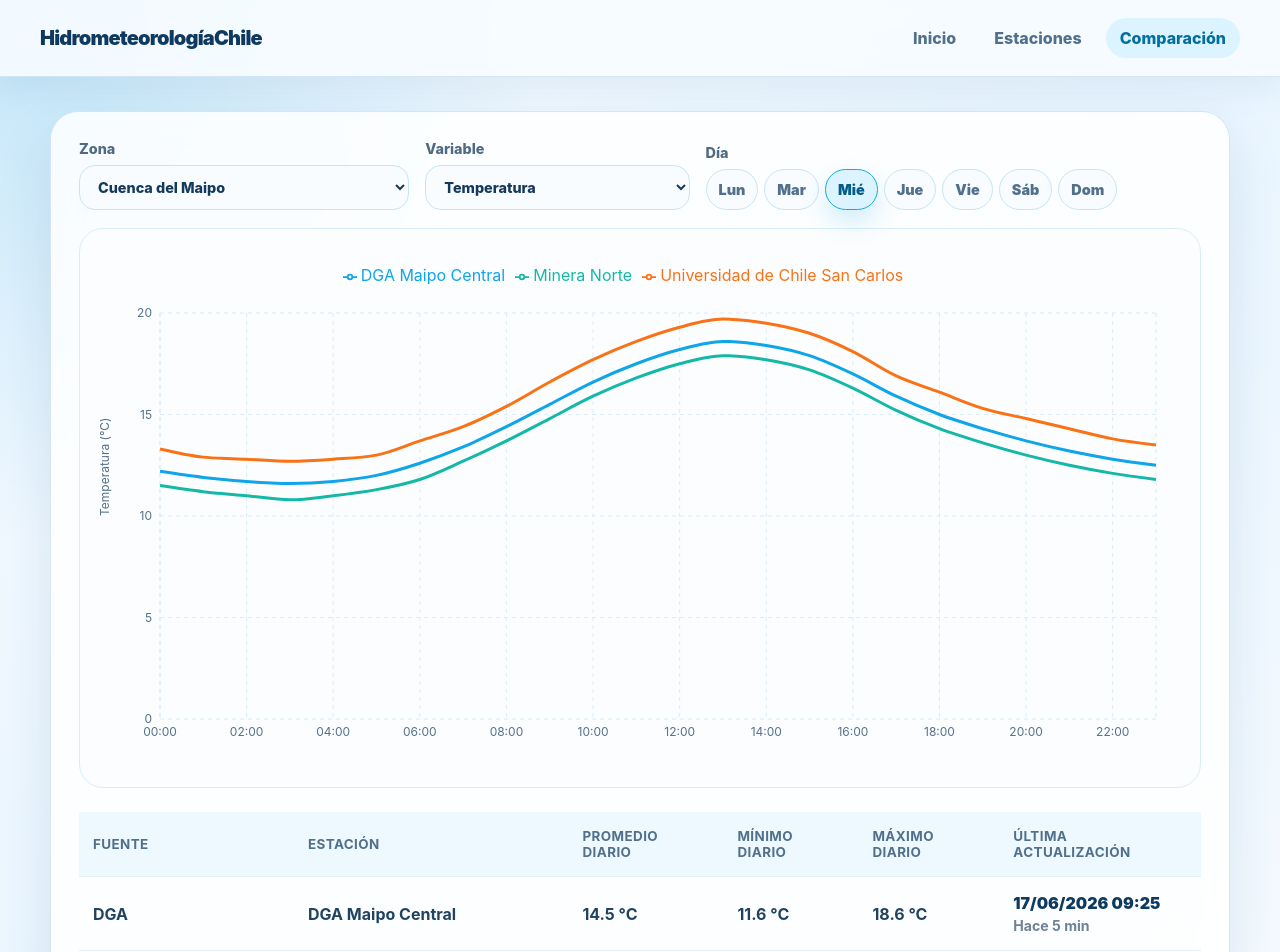
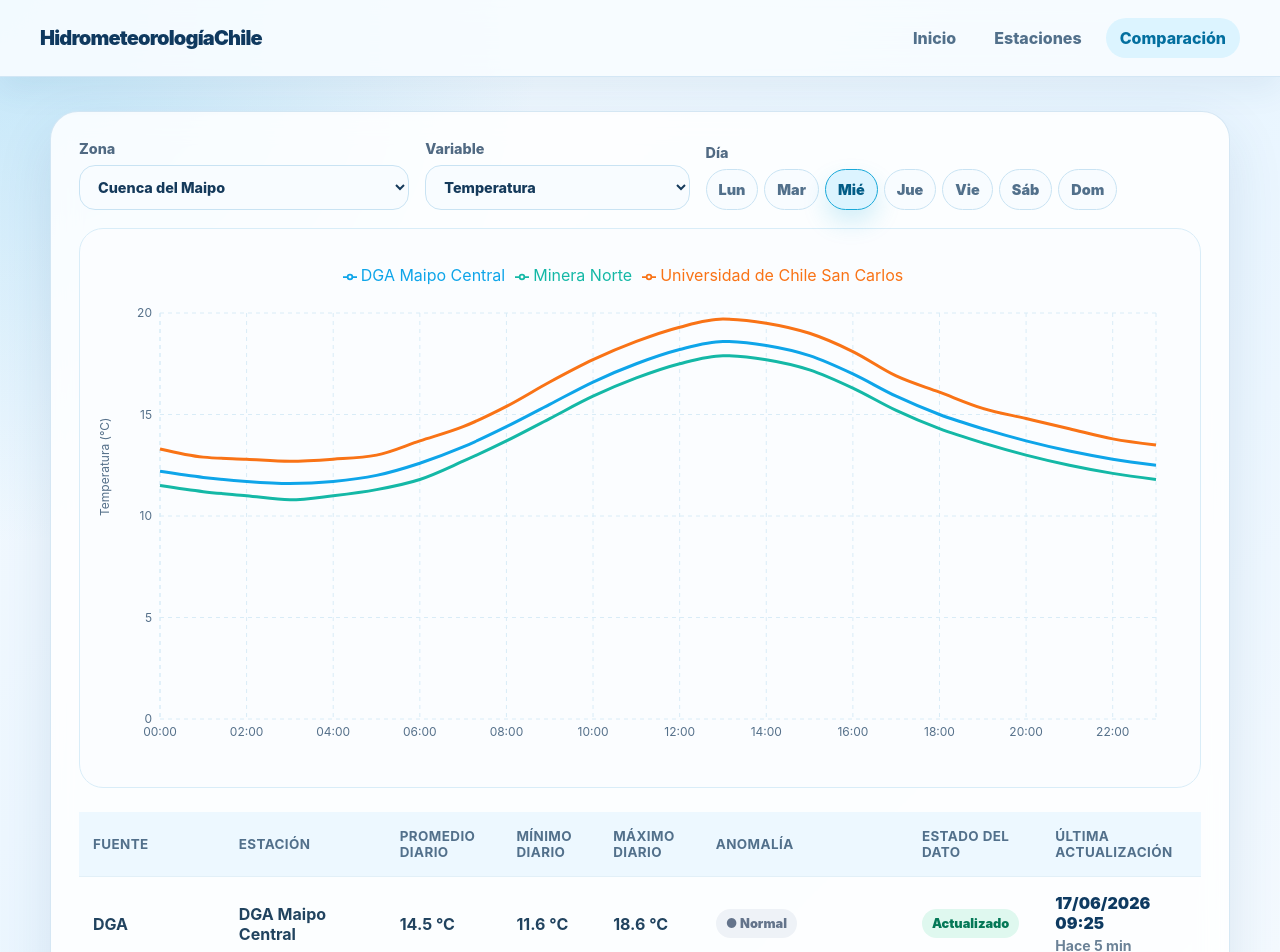
Before and after one commit to vicentekrebs/GPTI, a React (Vite) app: page /comparacion in a window 1280 px wide. Shown: the top 952 px of the page. Built offline with nearby package versions, Linux system fonts and the light colour scheme.

Commit message:
Mejora comparación hidrometeorológica

```diff
--- a/src/App.css
+++ b/src/App.css
@@ -60,7 +60,7 @@ select:focus { border-color: #18a8d8; box-shadow: 0 0 0 4px rgba(24,168,216,.14)
 .comparison-controls label, .control-group { display: grid; gap: 8px; color: #516a83; font-size: .9rem; font-weight: 850; }
 .control-group > span { display: block; }
 .table-wrapper { overflow-x: auto; margin-bottom: 24px; }
-table { width: 100%; border-collapse: collapse; min-width: 760px; }
+table { width: 100%; border-collapse: collapse; min-width: 1040px; }
 th, td { padding: 16px 14px; border-bottom: 1px solid #e2f0f8; text-align: left; }
 th { color: #52708b; background: #edf8ff; font-size: .84rem; letter-spacing: .03em; text-transform: uppercase; }
 td { color: #21435f; font-weight: 650; }
@@ -104,3 +104,10 @@ tbody tr:hover { background: #f7fcff; }
 .update-date, .update-relative { display: block; }
 .update-date { color: #0e3a61; font-weight: 900; }
 .update-relative { margin-top: 4px; color: #6b8297; font-size: .88rem; }
+.anomaly-badge, .data-status-badge { display: inline-flex; align-items: center; width: fit-content; border-radius: 999px; padding: 7px 10px; font-size: .8rem; font-weight: 900; white-space: nowrap; }
+.anomaly-badge.sobre { color: #047857; background: #e4f8ee; }
+.anomaly-badge.normal { color: #64748b; background: #eef2f7; }
+.anomaly-badge.bajo { color: #c2410c; background: #ffedd5; }
+.data-status-badge.actualizado { color: #047857; background: #dff8ef; }
+.data-status-badge.desactualizado { color: #b45309; background: #fff1cc; }
+.data-status-badge.sin-datos { color: #64748b; background: #eef2f7; }
--- a/src/data/hydroData.js
+++ b/src/data/hydroData.js
@@ -1,21 +1,22 @@
-export const variablesDisponibles = ['Temperatura', 'Precipitación', 'Caudal'];
+export const variablesDisponibles = ['Temperatura', 'Precipitación', 'Caudal', 'Nivel de Agua'];
 
 export const configuracionVariables = {
   Temperatura: { key: 'temperatura', unidad: '°C', color: '#0ea5e9' },
   Precipitación: { key: 'precipitacion', unidad: 'mm', color: '#2563eb' },
   Caudal: { key: 'caudal', unidad: 'm³/s', color: '#14b8a6' },
+  'Nivel de Agua': { key: 'nivelAgua', unidad: 'm', color: '#0891b2' },
 };
 
 export const estaciones = [
-  { id: 1, nombre: 'Maipo Central', zona: 'Cuenca del Maipo', region: 'Metropolitana', fuente: 'DGA', temperatura: 14.2, precipitacion: 4.8, caudal: 39.1, variablesMonitoreadas: ['Temperatura', 'Precipitación', 'Caudal'], ultimaActualizacion: 'Hace 5 min', ultimaActualizacionExacta: '17/06/2026 09:25', estadoDatos: 'Actualizado' },
-  { id: 2, nombre: 'Estación San Carlos', zona: 'Cuenca del Maipo', region: 'Metropolitana', fuente: 'Universidad de Chile', temperatura: 14.8, precipitacion: 5.1, caudal: 40.4, variablesMonitoreadas: ['Temperatura', 'Precipitación', 'Caudal'], ultimaActualizacion: 'Hace 8 min', ultimaActualizacionExacta: '17/06/2026 09:22', estadoDatos: 'Actualizado' },
-  { id: 3, nombre: 'Faena Norte', zona: 'Cuenca del Maipo', region: 'Metropolitana', fuente: 'Empresa privada minera', temperatura: 13.9, precipitacion: 4.3, caudal: 37.8, variablesMonitoreadas: ['Temperatura', 'Precipitación'], ultimaActualizacion: 'Hace 3 min', ultimaActualizacionExacta: '17/06/2026 09:27', estadoDatos: 'Actualizado' },
-  { id: 4, nombre: 'Río Elqui Centro', zona: 'Valle del Elqui', region: 'Coquimbo', fuente: 'DGA', temperatura: 20.2, precipitacion: 1.8, caudal: 14.7, variablesMonitoreadas: ['Temperatura', 'Precipitación', 'Caudal'], ultimaActualizacion: 'Hace 12 min', ultimaActualizacionExacta: '17/06/2026 09:18', estadoDatos: 'Actualizado' },
-  { id: 5, nombre: 'CEAZA Vicuña', zona: 'Valle del Elqui', region: 'Coquimbo', fuente: 'Centro CEAZA', temperatura: 20.6, precipitacion: 1.5, caudal: 13.9, variablesMonitoreadas: ['Temperatura', 'Precipitación'], ultimaActualizacion: 'Hace 18 min', ultimaActualizacionExacta: '17/06/2026 09:12', estadoDatos: 'Actualizado' },
-  { id: 6, nombre: 'Elqui Agrícola Norte', zona: 'Valle del Elqui', region: 'Coquimbo', fuente: 'Empresa privada agrícola', temperatura: 21.1, precipitacion: 1.2, caudal: 12.8, variablesMonitoreadas: ['Temperatura', 'Caudal'], ultimaActualizacion: 'Ayer 18:20', ultimaActualizacionExacta: '16/06/2026 18:20', estadoDatos: 'Desactualizado' },
-  { id: 7, nombre: 'Llanquihue Puerto Varas', zona: 'Lago Llanquihue', region: 'Los Lagos', fuente: 'DGA', temperatura: 11.9, precipitacion: 18.6, caudal: 78.1, variablesMonitoreadas: ['Temperatura', 'Precipitación', 'Caudal'], ultimaActualizacion: 'Hace 10 min', ultimaActualizacionExacta: '17/06/2026 09:20', estadoDatos: 'Actualizado' },
-  { id: 8, nombre: 'Universidad Austral Lago', zona: 'Lago Llanquihue', region: 'Los Lagos', fuente: 'Universidad Austral', temperatura: 12.3, precipitacion: 20.1, caudal: 81.4, variablesMonitoreadas: ['Temperatura', 'Precipitación', 'Caudal'], ultimaActualizacion: 'Hace 22 min', ultimaActualizacionExacta: '17/06/2026 09:08', estadoDatos: 'Actualizado' },
-  { id: 9, nombre: 'Operador Turístico Sur', zona: 'Lago Llanquihue', region: 'Los Lagos', fuente: 'Empresa privada turística', temperatura: 11.5, precipitacion: 0, caudal: 0, variablesMonitoreadas: ['Temperatura'], ultimaActualizacion: 'Sin registro reciente', ultimaActualizacionExacta: 'Sin fecha disponible', estadoDatos: 'Sin datos' },
+  { id: 1, nombre: 'Maipo Central', zona: 'Cuenca del Maipo', region: 'Metropolitana', fuente: 'DGA', temperatura: 14.2, precipitacion: 4.8, caudal: 39.1, nivelAgua: 1.86, variablesMonitoreadas: ['Temperatura', 'Precipitación', 'Caudal', 'Nivel de Agua'], ultimaActualizacion: 'Hace 5 min', ultimaActualizacionExacta: '17/06/2026 09:25', estadoDatos: 'Actualizado' },
+  { id: 2, nombre: 'Estación San Carlos', zona: 'Cuenca del Maipo', region: 'Metropolitana', fuente: 'Universidad de Chile', temperatura: 14.8, precipitacion: 5.1, caudal: 40.4, nivelAgua: 1.94, variablesMonitoreadas: ['Temperatura', 'Precipitación', 'Caudal', 'Nivel de Agua'], ultimaActualizacion: 'Hace 8 min', ultimaActualizacionExacta: '17/06/2026 09:22', estadoDatos: 'Actualizado' },
+  { id: 3, nombre: 'Faena Norte', zona: 'Cuenca del Maipo', region: 'Metropolitana', fuente: 'Empresa privada minera', temperatura: 13.9, precipitacion: 4.3, caudal: 37.8, nivelAgua: 1.72, variablesMonitoreadas: ['Temperatura', 'Precipitación', 'Nivel de Agua'], ultimaActualizacion: 'Hace 3 min', ultimaActualizacionExacta: '17/06/2026 09:27', estadoDatos: 'Actualizado' },
+  { id: 4, nombre: 'Río Elqui Centro', zona: 'Valle del Elqui', region: 'Coquimbo', fuente: 'DGA', temperatura: 20.2, precipitacion: 1.8, caudal: 14.7, nivelAgua: 0.82, variablesMonitoreadas: ['Temperatura', 'Precipitación', 'Caudal', 'Nivel de Agua'], ultimaActualizacion: 'Hace 12 min', ultimaActualizacionExacta: '17/06/2026 09:18', estadoDatos: 'Actualizado' },
+  { id: 5, nombre: 'CEAZA Vicuña', zona: 'Valle del Elqui', region: 'Coquimbo', fuente: 'Centro CEAZA', temperatura: 20.6, precipitacion: 1.5, caudal: 13.9, nivelAgua: 0.76, variablesMonitoreadas: ['Temperatura', 'Precipitación', 'Nivel de Agua'], ultimaActualizacion: 'Hace 18 min', ultimaActualizacionExacta: '17/06/2026 09:12', estadoDatos: 'Actualizado' },
+  { id: 6, nombre: 'Elqui Agrícola Norte', zona: 'Valle del Elqui', region: 'Coquimbo', fuente: 'Empresa privada agrícola', temperatura: 21.1, precipitacion: 1.2, caudal: 12.8, nivelAgua: 0.69, variablesMonitoreadas: ['Temperatura', 'Caudal', 'Nivel de Agua'], ultimaActualizacion: 'Ayer 18:20', ultimaActualizacionExacta: '16/06/2026 18:20', estadoDatos: 'Desactualizado' },
+  { id: 7, nombre: 'Llanquihue Puerto Varas', zona: 'Lago Llanquihue', region: 'Los Lagos', fuente: 'DGA', temperatura: 11.9, precipitacion: 18.6, caudal: 78.1, nivelAgua: 3.18, variablesMonitoreadas: ['Temperatura', 'Precipitación', 'Caudal', 'Nivel de Agua'], ultimaActualizacion: 'Hace 10 min', ultimaActualizacionExacta: '17/06/2026 09:20', estadoDatos: 'Actualizado' },
+  { id: 8, nombre: 'Universidad Austral Lago', zona: 'Lago Llanquihue', region: 'Los Lagos', fuente: 'Universidad Austral', temperatura: 12.3, precipitacion: 20.1, caudal: 81.4, nivelAgua: 3.34, variablesMonitoreadas: ['Temperatura', 'Precipitación', 'Caudal', 'Nivel de Agua'], ultimaActualizacion: 'Hace 22 min', ultimaActualizacionExacta: '17/06/2026 09:08', estadoDatos: 'Actualizado' },
+  { id: 9, nombre: 'Operador Turístico Sur', zona: 'Lago Llanquihue', region: 'Los Lagos', fuente: 'Empresa privada turística', temperatura: 11.5, precipitacion: 0, caudal: 0, nivelAgua: 0, variablesMonitoreadas: ['Temperatura', 'Nivel de Agua'], ultimaActualizacion: 'Sin registro reciente', ultimaActualizacionExacta: 'Sin fecha disponible', estadoDatos: 'Sin datos' },
 ];
 
 export const fuentesIntegradas = [
--- a/src/pages/Comparacion.jsx
+++ b/src/pages/Comparacion.jsx
@@ -19,6 +19,7 @@ const variacionesPorVariable = {
   temperatura: [-2.6, -2.9, -3.1, -3.2, -3.1, -2.8, -2.2, -1.4, -0.4, 0.7, 1.8, 2.7, 3.4, 3.8, 3.6, 3.1, 2.2, 1.1, 0.2, -0.5, -1.1, -1.6, -2, -2.3],
   precipitacion: [0.8, 0.7, 0.6, 0.5, 0.6, 0.8, 1, 1.2, 1.1, 0.9, 0.7, 0.5, 0.4, 0.4, 0.5, 0.6, 0.8, 1.1, 1.3, 1.2, 1.1, 1, 0.9, 0.8],
   caudal: [-1.2, -1.4, -1.5, -1.6, -1.5, -1.2, -0.8, -0.3, 0.2, 0.7, 1.2, 1.6, 1.9, 2.1, 2, 1.7, 1.3, 0.8, 0.4, 0, -0.3, -0.6, -0.8, -1],
+  nivelAgua: [-0.09, -0.1, -0.1, -0.11, -0.1, -0.08, -0.06, -0.04, -0.01, 0.02, 0.05, 0.08, 0.1, 0.11, 0.1, 0.08, 0.06, 0.04, 0.02, 0, -0.02, -0.04, -0.06, -0.08],
 };
 
 const ajustePorDia = {
@@ -44,15 +45,46 @@ function formatearNumero(valor) {
   return Number(valor).toFixed(1);
 }
 
+function normalizarClase(texto) {
+  return texto.toLowerCase().normalize('NFD').replace(/[\u0300-\u036f]/g, '').replace(/\s+/g, '-');
+}
+
 function obtenerValorHorario(estacion, key, indiceHora, dia) {
   const base = estacion[key];
   const ajusteEstacion = ((estacion.id % 3) - 1) * 0.45;
   const ajusteDia = ajustePorDia[dia] ?? 0;
   const variacion = variacionesPorVariable[key][indiceHora];
-  const escala = key === 'precipitacion' ? 0.45 : key === 'caudal' ? 1.15 : 1;
-  const valor = base + (variacion * escala) + ajusteDia + ajusteEstacion;
+  const escala = key === 'precipitacion' ? 0.45 : key === 'caudal' ? 1.15 : key === 'nivelAgua' ? 1 : 1;
+  const ajusteLocal = key === 'nivelAgua' ? ajusteEstacion * 0.08 : ajusteEstacion;
+  const ajusteDiario = key === 'nivelAgua' ? ajusteDia * 0.04 : ajusteDia;
+  const valor = base + (variacion * escala) + ajusteDiario + ajusteLocal;
 
   return Math.max(0, Number(valor.toFixed(1)));
+}
+
+function obtenerPromedioHistorico(estacion, key) {
+  const factoresHistoricos = {
+    temperatura: 0.98,
+    precipitacion: 1.08,
+    caudal: 0.94,
+    nivelAgua: 0.96,
+  };
+
+  return Math.max(0.1, estacion[key] * (factoresHistoricos[key] ?? 1));
+}
+
+function obtenerAnomalia(promedio, historico) {
+  const diferencia = ((promedio - historico) / historico) * 100;
+
+  if (diferencia > 5) {
+    return { texto: `▲ Sobre lo normal (+${Math.round(diferencia)}%)`, tipo: 'sobre' };
+  }
+
+  if (diferencia < -5) {
+    return { texto: `▼ Bajo lo normal (${Math.round(diferencia)}%)`, tipo: 'bajo' };
+  }
+
+  return { texto: '● Normal', tipo: 'normal' };
 }
 
 function Comparacion() {
@@ -86,10 +118,12 @@ function Comparacion() {
       promedio,
       minimo: Math.min(...valores),
       maximo: Math.max(...valores),
+      anomalia: obtenerAnomalia(promedio, obtenerPromedioHistorico(estacion, configuracion.key)),
+      estadoDatos: estacion.estadoDatos,
       ultimaActualizacion: estacion.ultimaActualizacion,
       ultimaActualizacionExacta: estacion.ultimaActualizacionExacta,
     };
-  }), [datosHorarios, estacionesZona]);
+  }), [configuracion.key, datosHorarios, estacionesZona]);
 
   const insight = useMemo(() => {
     if (!resumenEstaciones.length) return [];
@@ -140,8 +174,8 @@ function Comparacion() {
 
         <div className="table-wrapper comparison-table">
           <table>
-            <thead><tr><th>Fuente</th><th>Estación</th><th>Promedio diario</th><th>Mínimo diario</th><th>Máximo diario</th><th>Última actualización</th></tr></thead>
-            <tbody>{resumenEstaciones.map((fila) => <tr key={`${fila.fuente}-${fila.estacion}`}><td>{fila.fuente}</td><td>{fila.estacion}</td><td>{formatearNumero(fila.promedio)} {configuracion.unidad}</td><td>{formatearNumero(fila.minimo)} {configuracion.unidad}</td><td>{formatearNumero(fila.maximo)} {configuracion.unidad}</td><td><span className="update-date">{fila.ultimaActualizacionExacta}</span><span className="update-relative">{fila.ultimaActualizacion}</span></td></tr>)}</tbody>
+            <thead><tr><th>Fuente</th><th>Estación</th><th>Promedio diario</th><th>Mínimo diario</th><th>Máximo diario</th><th>Anomalía</th><th>Estado del dato</th><th>Última actualización</th></tr></thead>
+            <tbody>{resumenEstaciones.map((fila) => <tr key={`${fila.fuente}-${fila.estacion}`}><td>{fila.fuente}</td><td>{fila.estacion}</td><td>{formatearNumero(fila.promedio)} {configuracion.unidad}</td><td>{formatearNumero(fila.minimo)} {configuracion.unidad}</td><td>{formatearNumero(fila.maximo)} {configuracion.unidad}</td><td><span className={`anomaly-badge ${fila.anomalia.tipo}`}>{fila.anomalia.texto}</span></td><td><span className={`data-status-badge ${normalizarClase(fila.estadoDatos)}`}>{fila.estadoDatos}</span></td><td><span className="update-date">{fila.ultimaActualizacionExacta}</span><span className="update-relative">{fila.ultimaActualizacion}</span></td></tr>)}</tbody>
           </table>
         </div>
 
```
